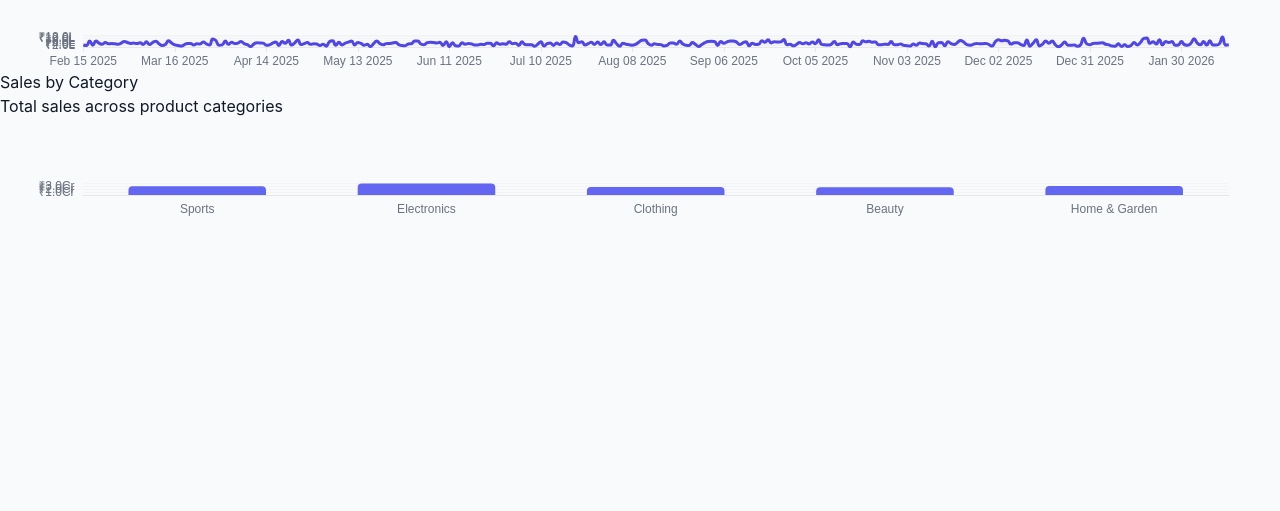
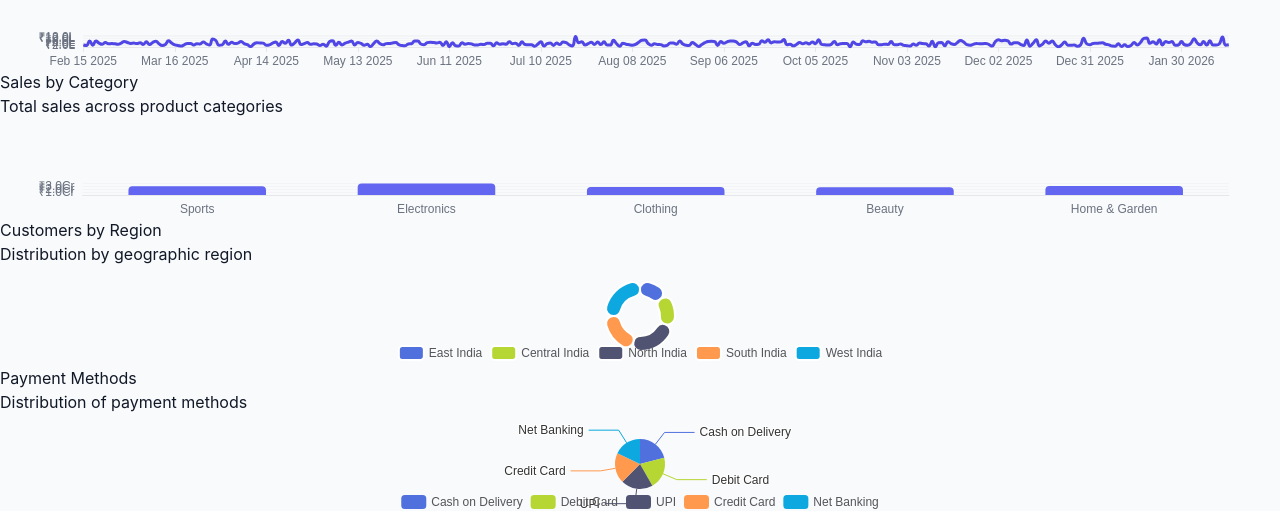
Before and after one commit to its-Pratik-15/e-commerce-dashboard, a React (Vite) app: page /dashboard in a window 1280 px wide. Shown: the part 4818-5329 px from the top of the page. Before the commit the page ends 5036 px from the top, so only its background shows below. Built offline with nearby package versions, Linux system fonts and the light colour scheme.

Commit message:
feat(dashboard): add new charts (region, payment, funnel) and rearrange layout

```diff
--- /dev/null
+++ b/src/charts/PaymentMethodChart.jsx
@@ -0,0 +1,45 @@
+import React, { useMemo } from 'react';
+import ReactECharts from 'echarts-for-react';
+import ChartWrapper from './components/ChartWrapper';
+import { groupDataByCategory } from '../utils/chartUtils';
+
+const PaymentMethodChart = ({ orders = [] }) => {
+    const chartOption = useMemo(() => {
+        const { labels, values } = groupDataByCategory(orders, 'paymentMethod', null);
+        const data = labels.map((label, index) => ({ value: values[index], name: label }));
+
+        return {
+            tooltip: {
+                trigger: 'item',
+                formatter: '{b}: {c} ({d}%)'
+            },
+            legend: {
+                bottom: '0%',
+                left: 'center'
+            },
+            series: [
+                {
+                    name: 'Payment Methods',
+                    type: 'pie',
+                    radius: '50%',
+                    data: data,
+                    emphasis: {
+                        itemStyle: {
+                            shadowBlur: 10,
+                            shadowOffsetX: 0,
+                            shadowColor: 'rgba(0, 0, 0, 0.5)'
+                        }
+                    }
+                }
+            ]
+        };
+    }, [orders]);
+
+    return (
+        <ChartWrapper title="Payment Methods" description="Distribution of payment methods">
+            <ReactECharts option={chartOption} style={{ height: '100%', width: '100%' }} opts={{ renderer: 'svg' }} />
+        </ChartWrapper>
+    );
+};
+
+export default PaymentMethodChart;
--- /dev/null
+++ b/src/charts/RegionCustomerChart.jsx
@@ -0,0 +1,58 @@
+import React, { useMemo } from 'react';
+import ReactECharts from 'echarts-for-react';
+import ChartWrapper from './components/ChartWrapper';
+import { groupDataByCategory } from '../utils/chartUtils';
+
+const RegionCustomerChart = ({ customers = [] }) => {
+    const chartOption = useMemo(() => {
+        const { labels, values } = groupDataByCategory(customers, 'region', null);
+        const data = labels.map((label, index) => ({ value: values[index], name: label }));
+
+        return {
+            tooltip: {
+                trigger: 'item',
+                formatter: '{b}: {c} ({d}%)'
+            },
+            legend: {
+                bottom: '0%',
+                left: 'center'
+            },
+            series: [
+                {
+                    name: 'Customers',
+                    type: 'pie',
+                    radius: ['40%', '70%'],
+                    avoidLabelOverlap: false,
+                    itemStyle: {
+                        borderRadius: 10,
+                        borderColor: '#fff',
+                        borderWidth: 2
+                    },
+                    label: {
+                        show: false,
+                        position: 'center'
+                    },
+                    emphasis: {
+                        label: {
+                            show: true,
+                            fontSize: 16,
+                            fontWeight: 'bold'
+                        }
+                    },
+                    labelLine: {
+                        show: false
+                    },
+                    data: data
+                }
+            ]
+        };
+    }, [customers]);
+
+    return (
+        <ChartWrapper title="Customers by Region" description="Distribution by geographic region">
+            <ReactECharts option={chartOption} style={{ height: '100%', width: '100%' }} opts={{ renderer: 'svg' }} />
+        </ChartWrapper>
+    );
+};
+
+export default RegionCustomerChart;
--- a/src/charts/components/ChartWrapper.jsx
+++ b/src/charts/components/ChartWrapper.jsx
@@ -7,7 +7,7 @@ const ChartWrapper = ({ title, description, children, className = '' }) => {
                 <h3 className="text-lg font-semibold text-gray-900">{title}</h3>
                 {description && <p className="text-sm text-gray-400">{description}</p>}
             </div>
-            <div className="h-64 w-full">
+            <div className="h-80 w-full">
                 {children}
             </div>
         </div>
--- a/src/layout/index.jsx
+++ b/src/layout/index.jsx
@@ -8,7 +8,7 @@ const Layout = () => {
     const [isCollapsed, setIsCollapsed] = useState(false);
 
     return (
-        <div className="flex bg-gray-50 text-gray-900 min-h-screen">
+        <div className="flex bg-gray-50 text-gray-900 h-screen overflow-hidden">
             {/* Sidebar */}
             <div className={`fixed inset-y-0 left-0 z-50 transform border-r border-gray-200 bg-white transition-all duration-300 ease-in-out lg:static ${sidebarOpen ? 'translate-x-0' : '-translate-x-full'
                 } ${isCollapsed ? 'w-20 lg:translate-x-0' : 'w-64 lg:translate-x-0'}`}>
--- a/src/pages/Dashboard/index.jsx
+++ b/src/pages/Dashboard/index.jsx
@@ -3,6 +3,9 @@ import FilterBar from '../../filters/FilterBar';
 import OverviewKPIs from '../../kpi/OverviewKPIs';
 import RevenueTrendChart from '../../charts/RevenueTrendChart';
 import CategorySalesChart from '../../charts/CategorySalesChart';
+import RegionCustomerChart from '../../charts/RegionCustomerChart';
+import PaymentMethodChart from '../../charts/PaymentMethodChart';
+import OrderStatusChart from '../../charts/OrderStatusChartjsx';
 import { useFilters } from '../../context/FilterContext';
 import { filterOrders } from '../../utils/filterUtils';
 import ordersData from '../../data/orders.json';
@@ -34,9 +37,15 @@ const Dashboard = () => {
                 loading={false}
             />
 
+            <div className="w-full">
+                <RevenueTrendChart orders={filteredOrders} />
+            </div>
+
             <div className="grid grid-cols-1 gap-6 lg:grid-cols-2">
-                <RevenueTrendChart orders={filteredOrders} />
                 <CategorySalesChart orders={filteredOrders} />
+                <RegionCustomerChart customers={customersData} />
+                <PaymentMethodChart orders={filteredOrders} />
+                <OrderStatusChart orders={filteredOrders} />
             </div>
         </div>
     );
```
Also changed, not shown: 1 other file (tests, documents, lock files or other folders).
